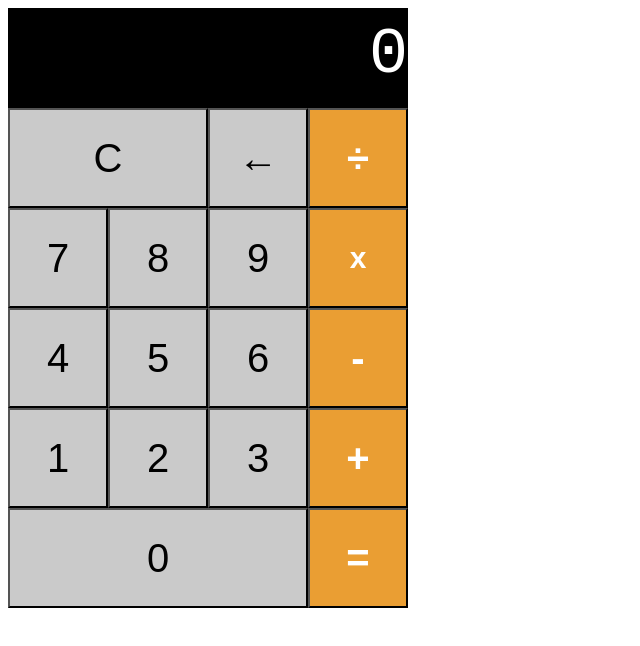
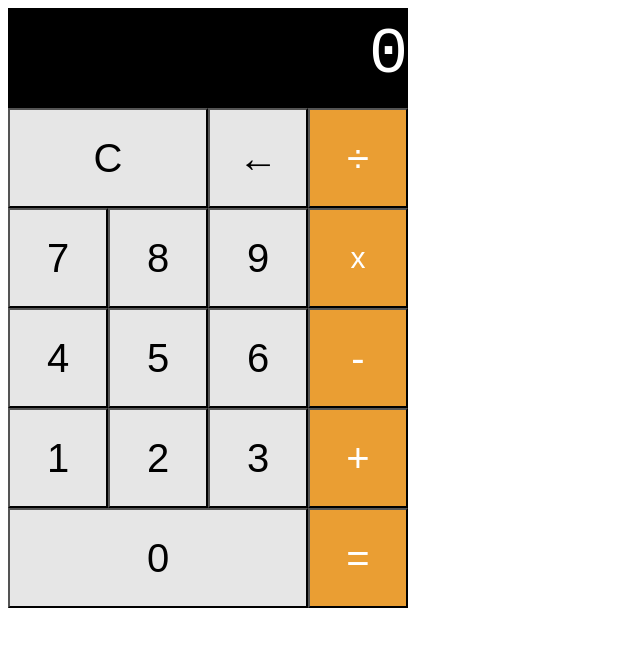
Before and after one commit to suketubpatel/complete-Intro-to-web, a plain HTML site: page calculator/pages/index.html in a window 1280 px wide. Shown: the whole page, without its empty margins (0-640 px from the left). Drawn offline with Linux system fonts and the light colour scheme.

Commit message:
Gray buttons background colored lighter

```diff
--- a/calculator/style/style.css
+++ b/calculator/style/style.css
@@ -44,7 +44,7 @@
 }
 
 .gray {
-    background-color: rgb(202, 202, 202);
+    background-color: rgb(230, 230, 230);
 }
 
 .gray:hover {
@@ -54,7 +54,7 @@
 .orange {
     background-color: rgb(234, 158, 51);
     color: white;
-    font-weight: bold;
+    font-weight: 300;
 }
 
 .orange:hover {
```
